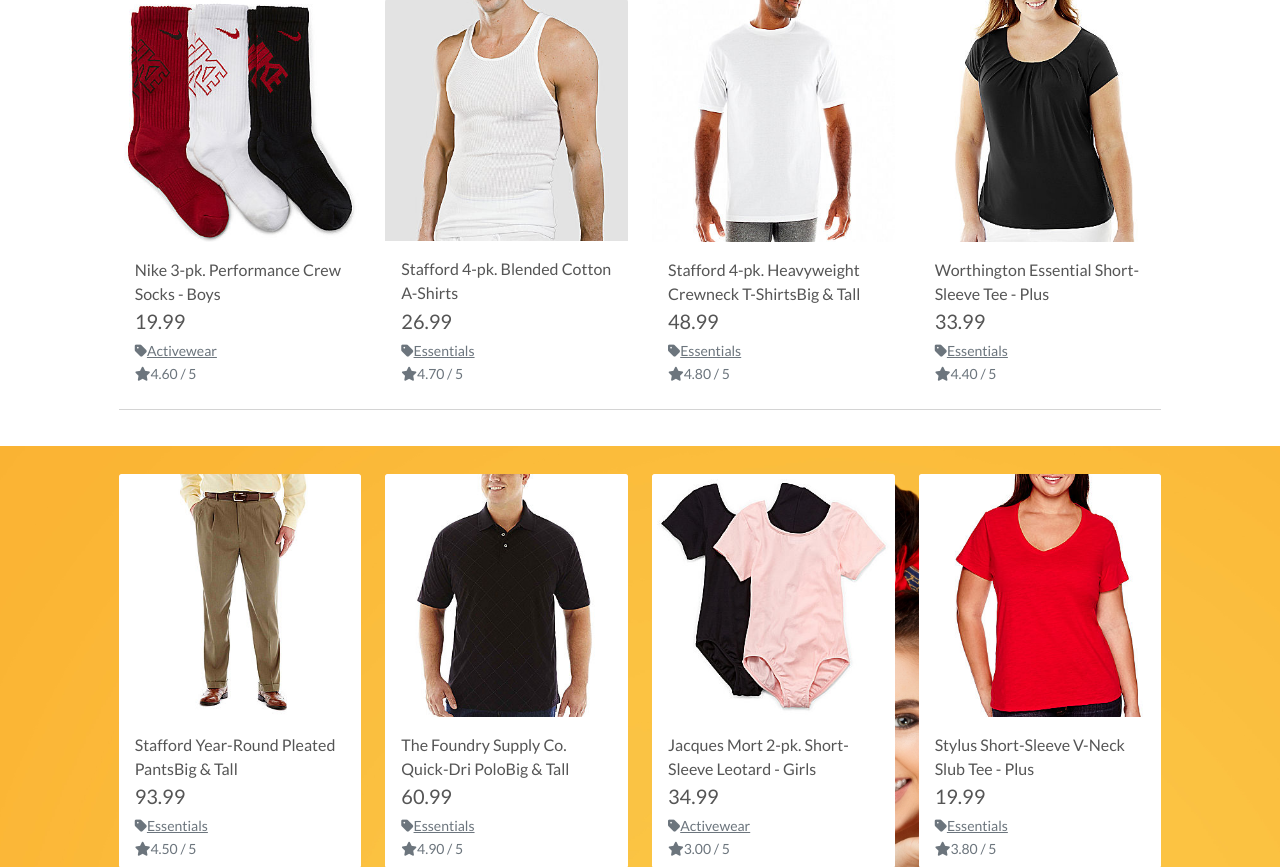
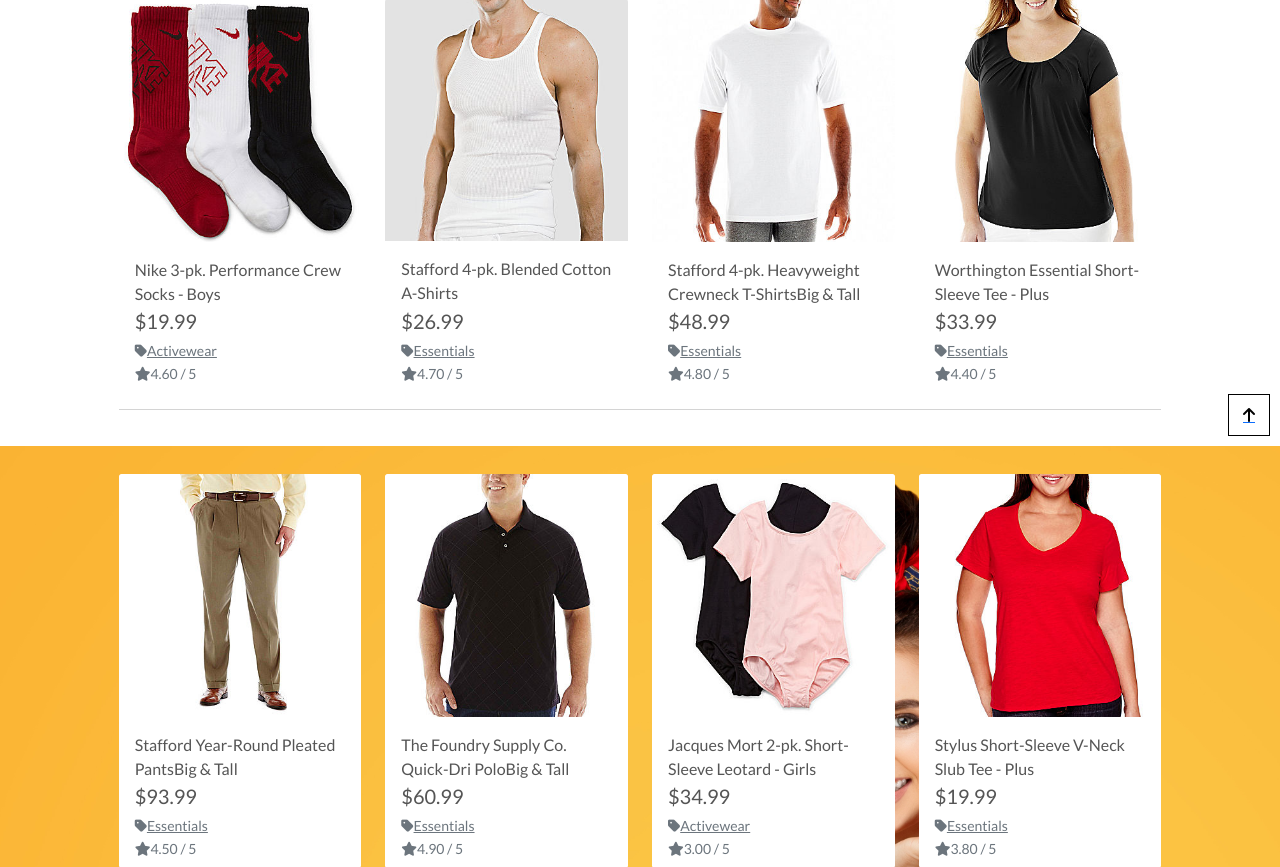
Before and after one commit to cfconor/boutique_ado_v1, a Django app: a page that uses products/templates/products/products.html in a window 1280 px wide. Shown: the part 354-1221 px from the top of the page. Run offline with Django 3.2, Linux system fonts and the light colour scheme; data comes from the database, SQL or seed files in the repository; some libraries are stand-ins or nearby versions.

Commit message:
added sorting functionality in views. added back to top button

```diff
--- a/products/templates/products/products.html
+++ b/products/templates/products/products.html
@@ -70,7 +70,7 @@
                                 <div class="card-footer bg-white pt-0 border-0 text-left">
                                     <div class="row">
                                         <div class="col">
-                                            <p class="lead mb-0 text-left font-weight-bold">{{ product.price }}</p>
+                                            <p class="lead mb-0 text-left font-weight-bold">${{ product.price }}</p>
                                             {% if product.category%}
                                             <p class="small mt-1 mb-0">
                                                 <a class="text-muted" href="{% url 'products' %}?category={{ product.category.name }}">
@@ -117,4 +117,40 @@
             </div>
         </div>
     </div>
+    <div class="btt-button show-sm rounded-0 border border-black">
+        <a class="btt-link d-flex h-100">
+            <i class="fas fa-arrow-up text-black mx-auto my-auto"></i>
+        </a>
+    </div>
 {% endblock %}
+
+{% block postloadjs %}
+    {{ block.super }}
+    <script type="text/javascript">
+        $('.btt-link').click(function(e) {
+            window.scrollTo(0,0)
+        })
+    </script>
+    <script type="text/javascript">
+        $('#sort-selector').change(function() {
+            var selector = $(this);
+            var currentUrl = new URL(window.location);
+
+            var selectedVal = selector.val();
+            if(selectedVal != "reset"){
+                var sort = selectedVal.split("_")[0];
+                var direction = selectedVal.split("_")[1];
+
+                currentUrl.searchParams.set("sort", sort);
+                currentUrl.searchParams.set("direction", direction);
+
+                window.location.replace(currentUrl);
+            } else {
+                currentUrl.searchParams.delete("sort");
+                currentUrl.searchParams.delete("direction");
+
+                window.location.replace(currentUrl);
+            }
+        })
+    </script>
+{% endblock %}
--- a/products/views.py
+++ b/products/views.py
@@ -2,6 +2,7 @@
 from .models import Product, Category
 from django.contrib import messages
 from django.db.models import Q
+from django.db.models.functions import Lower
 
 # Create your views here.
 
@@ -22,6 +23,9 @@
             if sortkey == 'name':
                 sortkey == 'lower_name'
                 products = products.annotate(lower_name=Lower('name'))
+
+            if sortkey == 'category':
+                sortkey = 'category__name'
 
             if 'direction' in request.GET:
                 direction = request.GET['direction']
--- a/static/css/base.css
+++ b/static/css/base.css
@@ -75,6 +75,18 @@
     color: #fff !important;
 }
 
+.btt-button {
+    height: 42px;
+    width: 42px;
+    position: fixed;
+    bottom: 10px;
+    right: 10px;
+}
+
+.btt-link {
+    cursor: pointer;
+}
+
 /* -------------------------------- Media Queries */
 
 /* Slightly larger container on xl screens */
```
